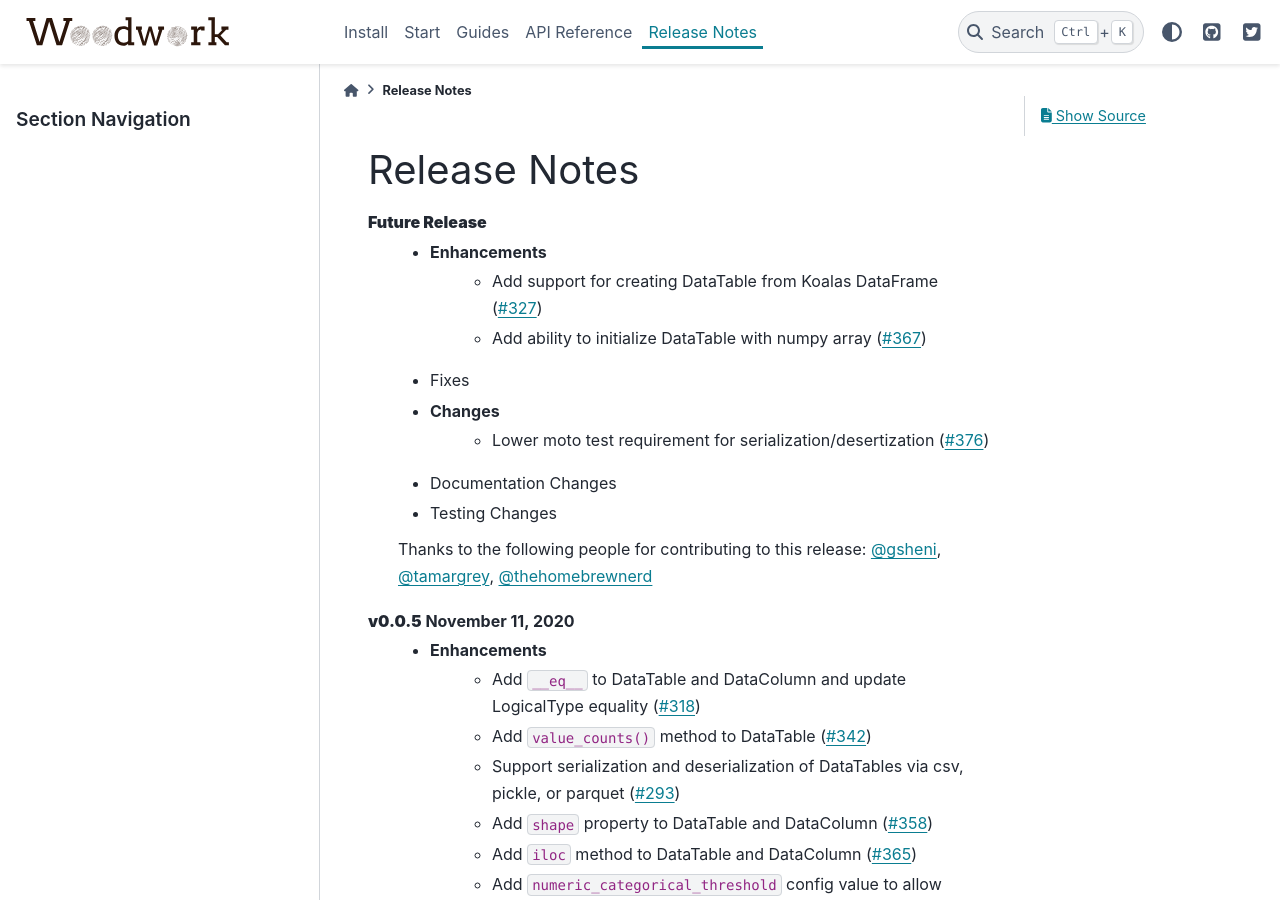
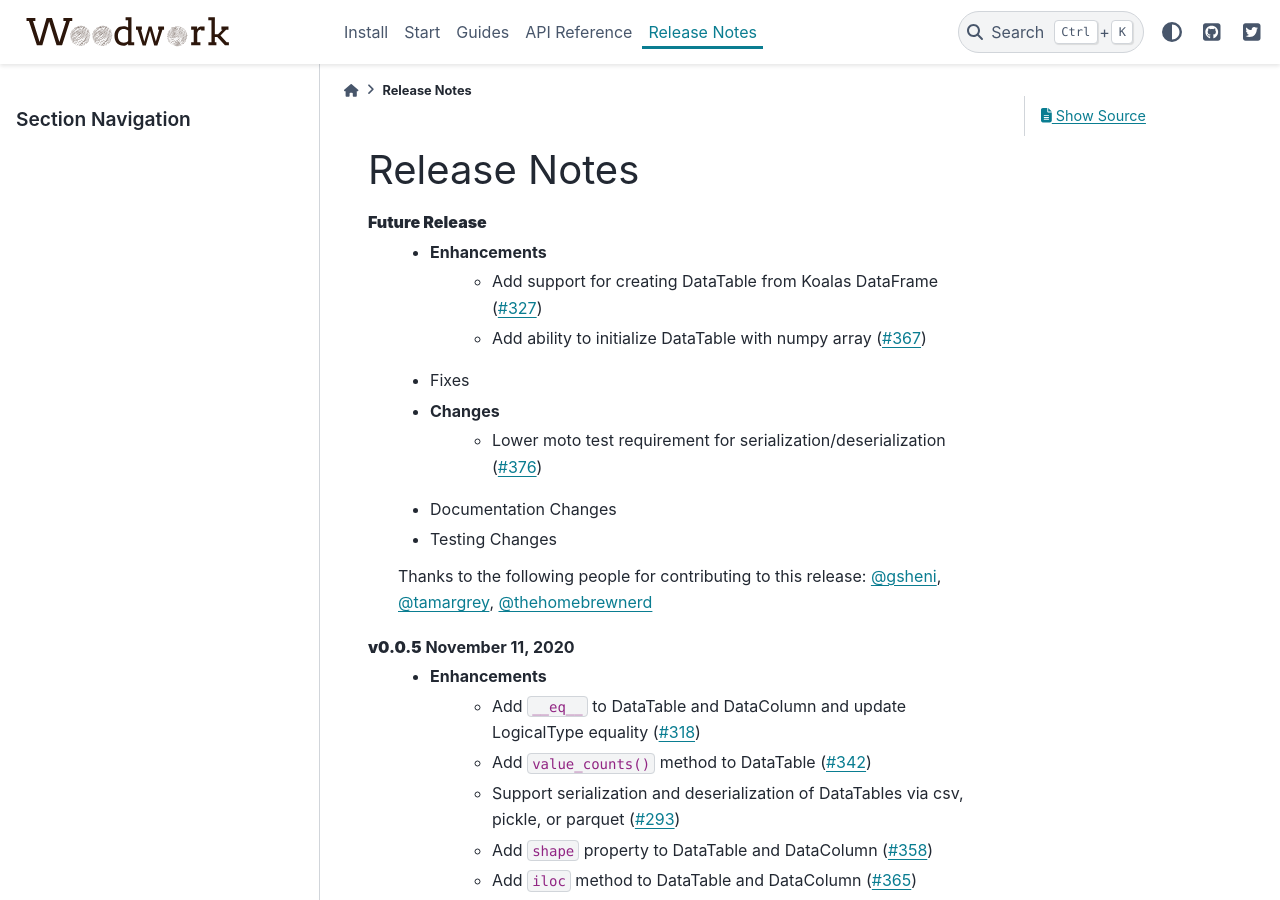
Before and after one commit to alteryx/woodwork, a Sphinx documentation site: the page built from docs/source/release_notes.rst, in a window 1280 px wide and 900 px high. Built offline with Sphinx 7.4.7 and the PyData theme 0.15.4, drawn with Linux system fonts in a browser that asks for light colours; comment, search, counter and statistics services are not loaded.

Commit message:
Update release_notes.rst

```diff
--- a/docs/source/release_notes.rst
+++ b/docs/source/release_notes.rst
@@ -8,7 +8,7 @@ Release Notes
         * Add ability to initialize DataTable with numpy array (:pr:`367`)
     * Fixes
     * Changes
-        * Lower moto test requirement for serialization/desertization (:pr:`376`)
+        * Lower moto test requirement for serialization/deserialization (:pr:`376`)
     * Documentation Changes
     * Testing Changes
 
```
